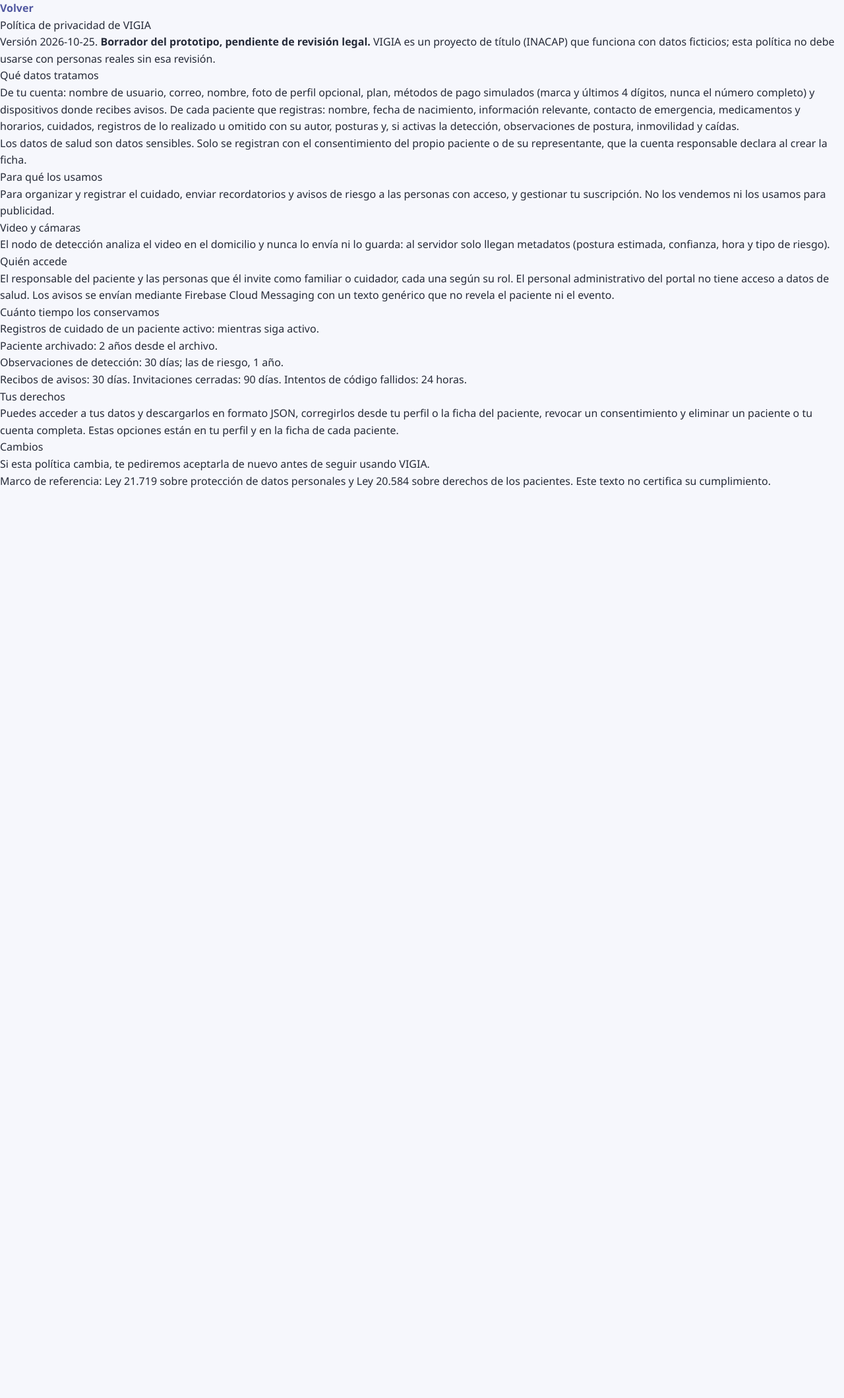
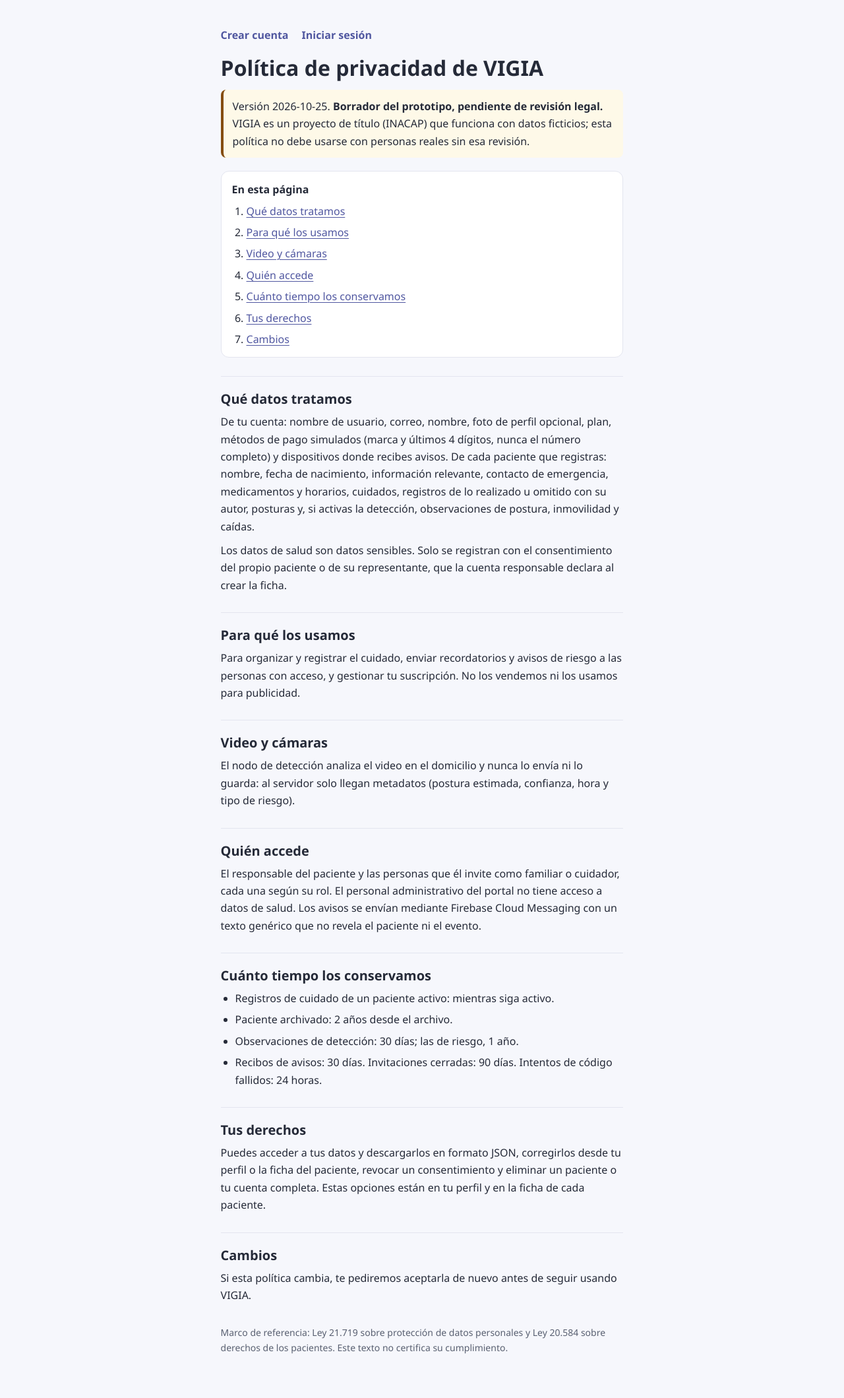
Before and after one commit to Azurtilo/vigia-demo, a Django app: page /privacidad/ in a window 1280 px wide. Shown: the whole page at 66% size. Before the commit the page ends 739 px from the top, so only its background shows below. Run offline with Django 5.2, Linux system fonts and the light colour scheme; parts of the project's set-up code (start-up, migrations or seed data) failed here and were passed over; some libraries are stand-ins or nearby versions.

Commit message:
feat(018): T-018-03 política de privacidad legible
Secciones con título, índice de enlaces, aviso de borrador destacado y
estilos propios en styles.css, que se carga con o sin sesión. Las salidas
dependen de la sesión: crear cuenta e iniciar sesión, o volver al panel.
El texto de la política no cambia.

Co-Authored-By: Claude Opus 5.5 <noreply@anthropic.com>

```diff
--- a/web/static/css/styles.css
+++ b/web/static/css/styles.css
@@ -238,3 +238,20 @@ a { text-underline-offset: .2em; }
 .password-checklist li[data-state="pass"] .password-rule-icon::before { content: "✓"; }
 .password-checklist li[data-state="fail"] { color: var(--danger); }
 .password-checklist li[data-state="fail"] .password-rule-icon::before { content: "✕"; }
+
+/* Spec 018: política de privacidad legible, con o sin sesión. */
+.privacy-policy { max-width: 72ch; margin: 0 auto; padding: 24px 16px 48px; color: var(--ink); line-height: 1.65; }
+.privacy-policy h1 { font-size: 28px; font-weight: 650; line-height: 1.3; margin: 16px 0 12px; }
+.privacy-policy h2 { font-size: 20px; font-weight: 650; line-height: 1.35; margin: 0 0 8px; }
+.privacy-policy section { margin-top: 28px; padding-top: 20px; border-top: 1px solid var(--border); scroll-margin-top: 16px; }
+.privacy-policy p + p { margin-top: 10px; }
+.privacy-policy ul { list-style: disc; padding-left: 22px; }
+.privacy-policy li + li { margin-top: 6px; }
+.privacy-exits { display: flex; flex-wrap: wrap; gap: 8px 20px; }
+.privacy-draft { margin: 0 0 20px; padding: 12px 14px; border-left: 4px solid var(--warning); border-radius: 8px; background: var(--warning-soft); }
+.privacy-index { padding: 14px 16px; border: 1px solid var(--border); border-radius: 12px; background: var(--surface); }
+.privacy-index p { margin: 0 0 6px; font-weight: 600; }
+.privacy-index ol { list-style: decimal; padding-left: 22px; }
+.privacy-index a { color: var(--brand); text-decoration: underline; text-underline-offset: 3px; }
+.privacy-footnote { margin-top: 32px; color: var(--muted); font-size: 14px; }
+@media (min-width: 768px) { .privacy-policy { padding: 40px 24px 64px; } .privacy-policy h1 { font-size: 32px; } }
--- a/web/templates/pages/PrivacidadApp/politica.html
+++ b/web/templates/pages/PrivacidadApp/politica.html
@@ -1,24 +1,48 @@
 {% extends 'components/Layout/base.html' %}
 {% block head_title %}Política de privacidad{% endblock %}
 {% block content %}
-<main class="care-form-heading privacy-policy">
-  <a class="text-link" href="{% if user.is_authenticated %}{% url 'CuidadosApp:panel' %}{% else %}{% url 'account_login' %}{% endif %}">Volver</a>
+<main class="privacy-policy">
+  <nav class="privacy-exits" aria-label="Salir de la política">
+    {% if user.is_authenticated %}<a class="text-link" href="{% url 'CuidadosApp:panel' %}">Volver a mi panel</a>{% else %}<a class="text-link" href="{% url 'account_signup' %}">Crear cuenta</a><a class="text-link" href="{% url 'account_login' %}">Iniciar sesión</a>{% endif %}
+  </nav>
   <h1>Política de privacidad de VIGIA</h1>
-  <p>Versión {{ version }}. <strong>Borrador del prototipo, pendiente de revisión legal.</strong> VIGIA es un proyecto de título (INACAP) que funciona con datos ficticios; esta política no debe usarse con personas reales sin esa revisión.</p>
+  <p class="privacy-draft">Versión {{ version }}. <strong>Borrador del prototipo, pendiente de revisión legal.</strong> VIGIA es un proyecto de título (INACAP) que funciona con datos ficticios; esta política no debe usarse con personas reales sin esa revisión.</p>
 
+  <nav class="privacy-index" aria-labelledby="privacy-index-title">
+    <p id="privacy-index-title">En esta página</p>
+    <ol>
+      <li><a href="#datos">Qué datos tratamos</a></li>
+      <li><a href="#usos">Para qué los usamos</a></li>
+      <li><a href="#video">Video y cámaras</a></li>
+      <li><a href="#acceso">Quién accede</a></li>
+      <li><a href="#conservacion">Cuánto tiempo los conservamos</a></li>
+      <li><a href="#derechos">Tus derechos</a></li>
+      <li><a href="#cambios">Cambios</a></li>
+    </ol>
+  </nav>
+
+  <section id="datos">
     <h2>Qué datos tratamos</h2>
     <p>De tu cuenta: nombre de usuario, correo, nombre, foto de perfil opcional, plan, métodos de pago simulados (marca y últimos 4 dígitos, nunca el número completo) y dispositivos donde recibes avisos. De cada paciente que registras: nombre, fecha de nacimiento, información relevante, contacto de emergencia, medicamentos y horarios, cuidados, registros de lo realizado u omitido con su autor, posturas y, si activas la detección, observaciones de postura, inmovilidad y caídas.</p>
     <p>Los datos de salud son datos sensibles. Solo se registran con el consentimiento del propio paciente o de su representante, que la cuenta responsable declara al crear la ficha.</p>
+  </section>
 
+  <section id="usos">
     <h2>Para qué los usamos</h2>
     <p>Para organizar y registrar el cuidado, enviar recordatorios y avisos de riesgo a las personas con acceso, y gestionar tu suscripción. No los vendemos ni los usamos para publicidad.</p>
+  </section>
 
+  <section id="video">
     <h2>Video y cámaras</h2>
     <p>El nodo de detección analiza el video en el domicilio y nunca lo envía ni lo guarda: al servidor solo llegan metadatos (postura estimada, confianza, hora y tipo de riesgo).</p>
+  </section>
 
+  <section id="acceso">
     <h2>Quién accede</h2>
     <p>El responsable del paciente y las personas que él invite como familiar o cuidador, cada una según su rol. El personal administrativo del portal no tiene acceso a datos de salud. Los avisos se envían mediante Firebase Cloud Messaging con un texto genérico que no revela el paciente ni el evento.</p>
+  </section>
 
+  <section id="conservacion">
     <h2>Cuánto tiempo los conservamos</h2>
     <ul>
       <li>Registros de cuidado de un paciente activo: mientras siga activo.</li>
@@ -26,13 +50,18 @@
       <li>Observaciones de detección: 30 días; las de riesgo, 1 año.</li>
       <li>Recibos de avisos: 30 días. Invitaciones cerradas: 90 días. Intentos de código fallidos: 24 horas.</li>
     </ul>
+  </section>
 
+  <section id="derechos">
     <h2>Tus derechos</h2>
     <p>Puedes acceder a tus datos y descargarlos en formato JSON, corregirlos desde tu perfil o la ficha del paciente, revocar un consentimiento y eliminar un paciente o tu cuenta completa. Estas opciones están en tu perfil y en la ficha de cada paciente.</p>
+  </section>
 
+  <section id="cambios">
     <h2>Cambios</h2>
     <p>Si esta política cambia, te pediremos aceptarla de nuevo antes de seguir usando VIGIA.</p>
+  </section>
 
-  <p class="care-footnote">Marco de referencia: Ley 21.719 sobre protección de datos personales y Ley 20.584 sobre derechos de los pacientes. Este texto no certifica su cumplimiento.</p>
+  <p class="privacy-footnote">Marco de referencia: Ley 21.719 sobre protección de datos personales y Ley 20.584 sobre derechos de los pacientes. Este texto no certifica su cumplimiento.</p>
 </main>
 {% endblock %}
```
Also changed, not shown: specs/018-usabilidad-portal/tasks.md (+3 -2 lines), web/PrivacidadApp/tests.py (+27 -0 lines). Lines whose indentation alone changed are shown as unchanged.
